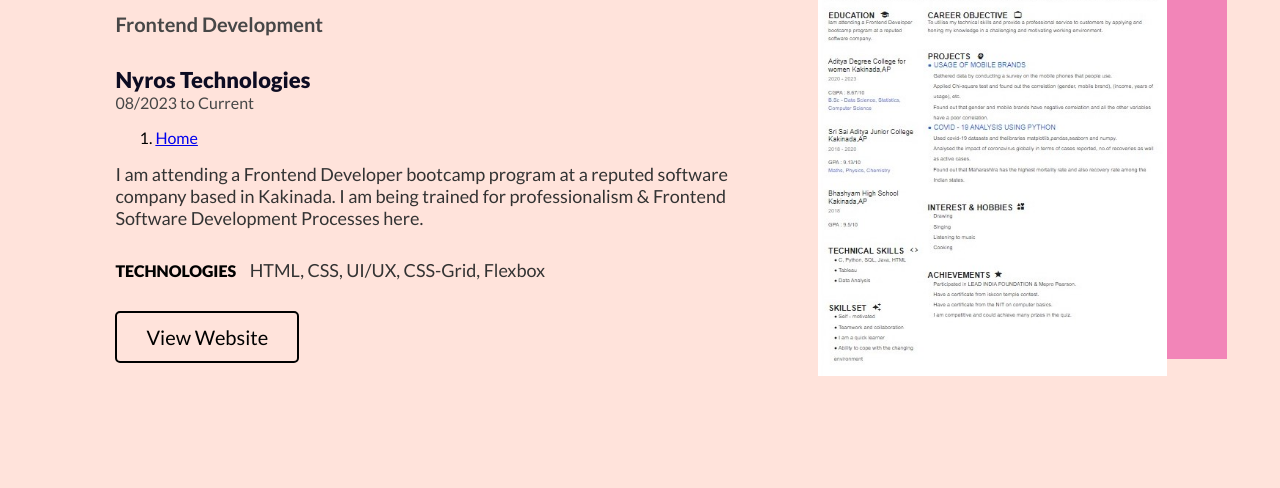
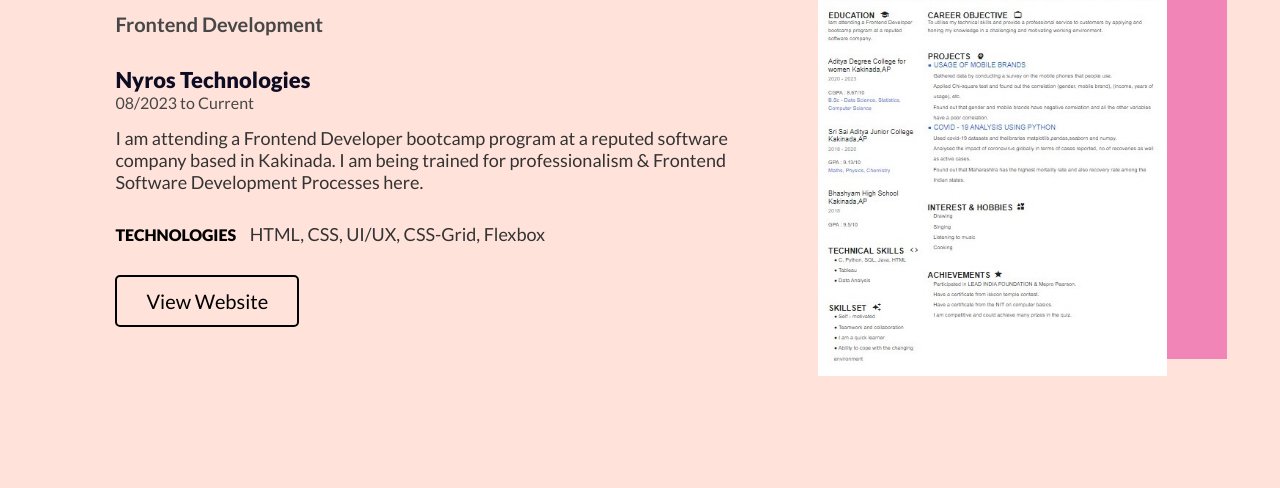
Before and after one commit to KDeepika-brs/Online-Portfolio, a plain HTML site: page index.html in a window 1280 px wide. Shown: the part 1000-1488 px from the top of the page. Drawn offline with Linux system fonts and the light colour scheme.

Commit message:
Update index.html

```diff
--- a/index.html
+++ b/index.html
@@ -92,9 +92,6 @@
                         <h5>Frontend Development</h5>
                         <h4>Nyros Technologies</h4>
                         <h6>08/2023 to Current</h6>
-                        <ol class="breadcrumb">
-                            <li class="breadcrumb-item"> <a href="#"> Home </a></li>
-                        </ol>
                         <p>I am attending a Frontend Developer bootcamp program at a reputed software company based in
                             Kakinada. I am being trained for professionalism & Frontend Software Development Processes
                             here. </p>
```
